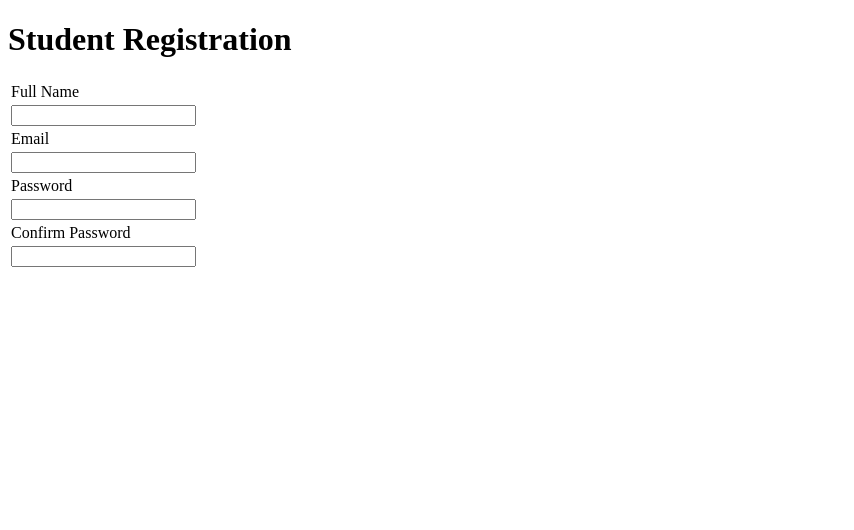
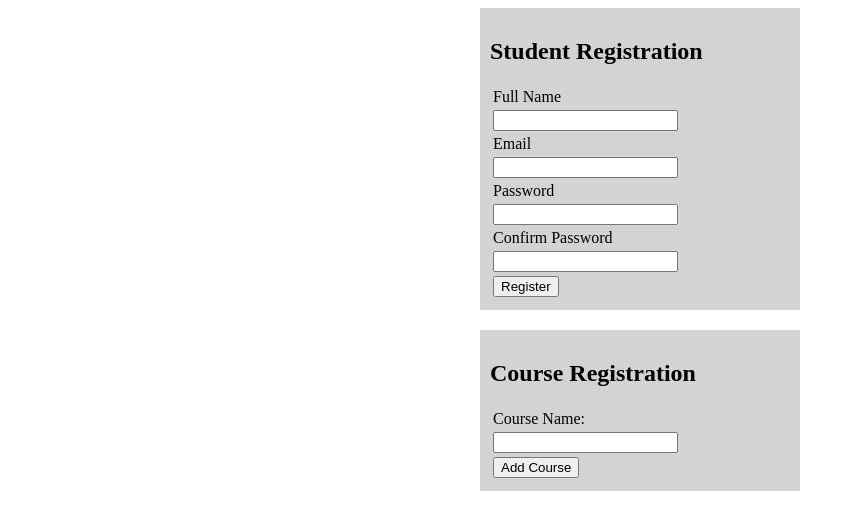
Before and after one commit to Ankon190/WT_Fall-25-26-, a PHP site: page /lab2.php in a window 1280 px wide. Shown: the top 530 px of the page, without its empty margins (0-854 px from the left). Run offline with PHP 8.4, Linux system fonts and the light colour scheme.

Commit message:
Layout complete

```diff
--- a/Mid/lab2.php
+++ b/Mid/lab2.php
@@ -4,12 +4,29 @@
         Lab 2
     </title>
     <style>
+        #reg {
+            background-color: lightgray;
+            align-items: center;
+            width: 300px;
+            padding: 10px;
+            margin: 0 auto;
+        }
 
+        #course {
+            background-color: lightgray;
+            align-items: center;
+            width: 300px;
+            padding: 10px;
+            margin: 0 auto;
+        }
+        table {
+            width: 100%;
+        }
     </style>
 </head>
 <body>
-    <div>
-        <h1>Student Registration</h1>
+    <div id="reg">
+        <h2>Student Registration</h2>
         <table>
             <tr>
                 <td>Full Name</td>
@@ -35,6 +52,27 @@
             <tr>
                 <td><input type="password"></td>
             </tr>
+            <tr>
+                <td><input type="submit" value="Register"></td>
+            </tr>
+        </table>
+    </div>
+    <div id="course" style="margin-top: 20px;">
+        <h2>Course Registration</h2>
+        <table>
+            <tr>
+                <td>Course Name: </td>
+            </tr>
+            <tr>
+                <td>
+                    <input type="text">
+                </td>
+            </tr>
+            <tr>
+                <td>
+                    <input type="submit" value="Add Course">
+                </td>
+            </tr>
         </table>
     </div>
 </body>
```
